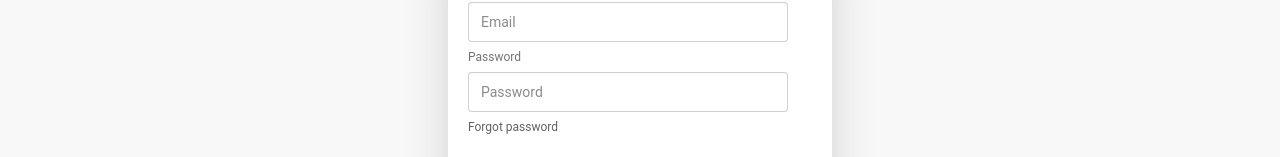
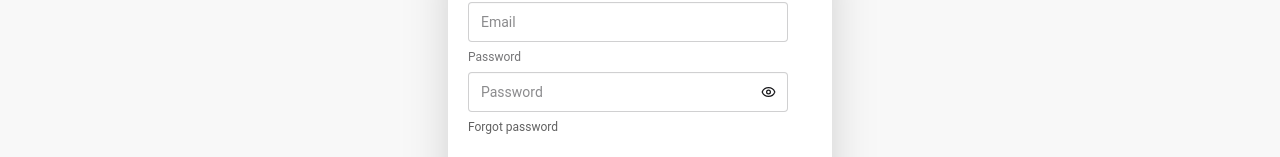
Before and after one commit to mdfahimpathan61/down-work, a React (Vite) app in the folder down-work-client/: page /auth/login in a window 1280 px wide. Shown: the part 404-561 px from the top of the page. Built offline with nearby package versions, Linux system fonts and the light colour scheme; no server answers.

Commit message:
add eye button in log in input field to visible password

```diff
--- a/down-work-client/src/Page/Login.jsx
+++ b/down-work-client/src/Page/Login.jsx
@@ -1,39 +1,40 @@
-import  { useContext, useState } from "react";
+import { useContext, useState } from "react";
 import { AuthContext } from "../Provider/AuthProvider";
 
-import {
-  Link,
-  Navigate,
-
-  useLocation,
-  useNavigate,
-} from "react-router";
+import { Link, Navigate, useLocation, useNavigate } from "react-router";
 import useAxios from "../hooks/useAxios";
 import useAxiosSecure from "../hooks/useAxiosSecure";
+import { Eye, EyeOff } from "lucide-react";
 
 const Login = () => {
-  const {setActiveuser, signinWithEmail, toastSuccess, activeUser,signInWitGoogle } = useContext(AuthContext);
+  const {
+    setActiveuser,
+    signinWithEmail,
+    toastSuccess,
+    activeUser,
+    signInWitGoogle,
+  } = useContext(AuthContext);
   const [error, setError] = useState("");
-  const [successLogin, setSuccessLogin] = useState(false);
+  const [ setSuccessLogin] = useState(false);
   const navigate = useNavigate();
   const location = useLocation();
-  const axios = useAxios()
-  const axiosSecure = useAxiosSecure()
+  const axios = useAxios();
 
-  const handleOnSubmit =async (event) => {
+  const [showPassword, setShowPassword] = useState(false);
+
+  const handleOnSubmit = async (event) => {
     event.preventDefault();
 
     const email = event.target.email.value;
 
     const password = event.target.password.value;
     //console.log(name, email, url, password)
-    const result =await axios.get(`/existinguser?email=${email}`)
+    const result = await axios.get(`/existinguser?email=${email}`);
     //console.log(result)
-      if(!result.data.isExist){
-        setError("This email is not Registared!")
-        return
+    if (!result.data.isExist) {
+      setError("This email is not Registared!");
+      return;
     }
-
 
     //reset state
     setError("");
@@ -49,7 +50,6 @@ const Login = () => {
         //console.log(location.state)
         toastSuccess("Log in successful");
         location?.state ? navigate(location.state) : navigate("/");
-
       })
 
       .catch((error) => {
@@ -57,37 +57,30 @@ const Login = () => {
       });
   };
 
+  const handleSignInWithGoogle = async () => {
+    signInWitGoogle()
+      .then(async (data) => {
+        const firebaseUser = data.user;
+        //console.log(firebaseUser)
+        setActiveuser({ ...firebaseUser, role: "" });
 
-  const handleSignInWithGoogle = async() =>{
-    signInWitGoogle()
+        await axios
+          .get(`/existinguser?email=${firebaseUser.email}`)
 
-    .then(async data => {
-      const firebaseUser = data.user
-      //console.log(firebaseUser)
-      setActiveuser({...firebaseUser,role:""})
-
-      await axios.get(`/existinguser?email=${firebaseUser.email}`)
-
-      .then(result => {
+          .then((result) => {
             //console.log(result.data)
             toastSuccess("Log in successful");
-        if(result.data.user?.role){
-
-          location?.state ? navigate(location.state) : navigate('/')
-
+            if (result.data.user?.role) {
+              location?.state ? navigate(location.state) : navigate("/");
+            } else {
+              navigate("/auth/role");
             }
-        else{
-          navigate('/auth/role')
-        }
+          });
       })
-
-
-
-    })
-    .catch(error =>{
-      setError(error.message)
-    })
-  }
+      .catch((error) => {
+        setError(error.message);
+      });
+  };
 
   return (
     <div>
@@ -107,15 +100,31 @@ const Login = () => {
                   required
                 />
                 <label className="label">Password</label>
+                <div className="relative">
                   <input
-                  type="password"
-                  className="input"
+                    type={showPassword ? "text" : "password"}
+                    className="input "
                     placeholder="Password"
                     name="password"
                     required
                   />
+
+                  <button
+                    type="button"
+                    onClick={() => setShowPassword(!showPassword)}
+                    className="absolute right-3 md:right-9 top-1/2 -translate-y-1/2 cursor-pointer"
+                    aria-label={
+                      showPassword ? "Hide password" : "Show password"
+                    }
+                  >
+                    {showPassword ? <EyeOff size={15} /> : <Eye size={15} />}
+                  </button>
+                </div>
                 <div>
-                  <Link to={"/auth/forgotpassword"} className="text-[12px] text-accent hover:text-black hover:underline">
+                  <Link
+                    to={"/auth/forgotpassword"}
+                    className="text-[12px] text-accent hover:text-black hover:underline"
+                  >
                     Forgot password
                   </Link>
                 </div>
@@ -126,7 +135,11 @@ const Login = () => {
                   Log in
                 </button>
 
-                <button type="button" onClick={handleSignInWithGoogle} className="btn bg-white text-black hover:border-primary border-[#e5e5e5]">
+                <button
+                  type="button"
+                  onClick={handleSignInWithGoogle}
+                  className="btn bg-white text-black hover:border-primary border-[#e5e5e5]"
+                >
                   <svg
                     aria-label="Google logo"
                     width="16"
@@ -170,7 +183,6 @@ const Login = () => {
           </div>
         </div>
       </div>
-
     </div>
   );
 };
--- a/down-work-client/src/Page/Registration.jsx
+++ b/down-work-client/src/Page/Registration.jsx
@@ -4,6 +4,9 @@ import { TbPhotoUp } from "react-icons/tb";
 import { ToastContainer } from "react-toastify";
 import { Link, Navigate, useNavigate, useParams } from "react-router";
 import useAxios from "../hooks/useAxios";
+import { Eye, EyeOff } from "lucide-react";
+
+
 
 const Registration = () => {
   const { signUpWithEmail, updateUser, toastSuccess } = useContext(AuthContext);
@@ -11,6 +14,7 @@ const Registration = () => {
   const [successReg, setSuccessReg] = useState(false);
   const navigate = useNavigate();
   const { role } = useParams();
+    const [showPassword, setShowPassword] = useState(false);
   //console.log(role)
   const axios = useAxios();
 
@@ -133,14 +137,30 @@ const Registration = () => {
                     placeholder="Email"
                   />
                   <label className="label">Password</label>
+
+                  <div className="relative">
                   <input
-                    type="password"
-                    className="input"
+                    type={showPassword ? "text" : "password"}
+                    className="input "
                     placeholder="Password"
                     name="password"
                     required
                     onChange={handlePassword}
                   />
+
+                  <button
+                    type="button"
+                    onClick={() => setShowPassword(!showPassword)}
+                    className="absolute right-3 md:right-6 top-1/2 -translate-y-1/2 cursor-pointer"
+                    aria-label={
+                      showPassword ? "Hide password" : "Show password"
+                    }
+                  >
+                    {showPassword ? <EyeOff size={15} /> : <Eye size={15} />}
+                  </button>
+                </div>
+
+
                   <div>
                     <Link className="text-sm text-accent" to={"/auth/login"}>
                       Already have an account?{" "}
```
Lines whose indentation alone changed are shown as unchanged.
